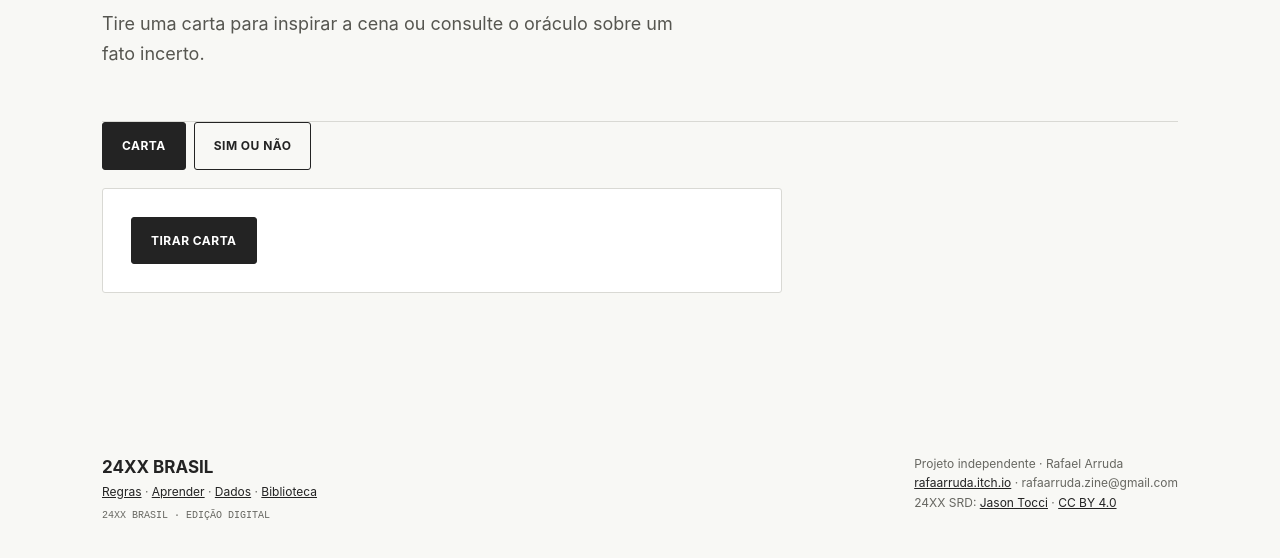
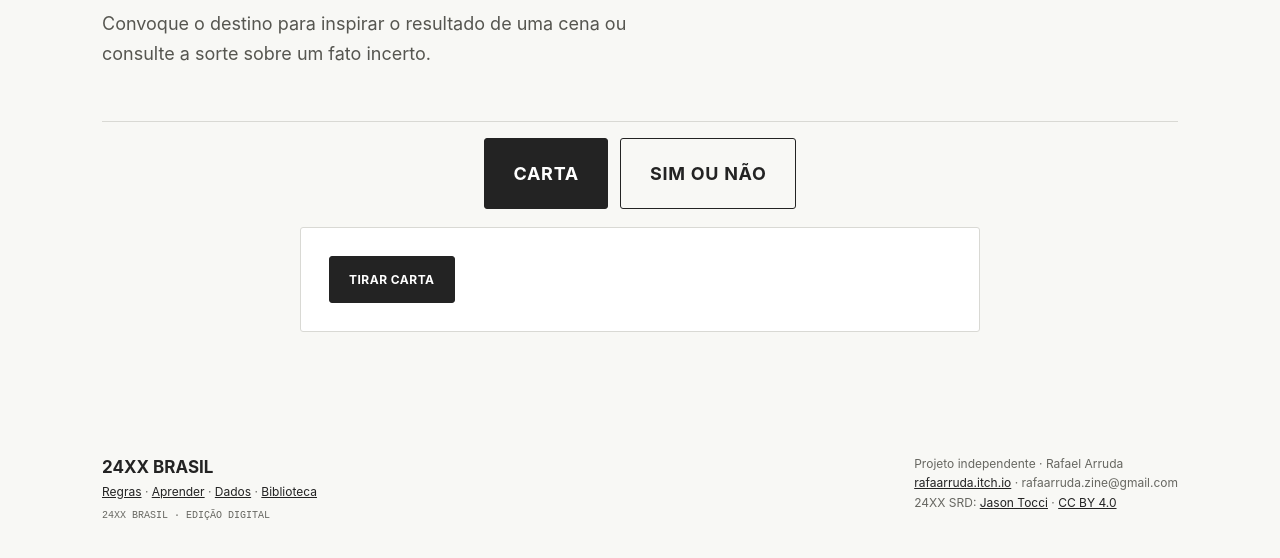
Before and after one commit to rafaarrudazine/24xx-brasil, a plain HTML site: page index.html in a window 1280 px wide. Both pictures are taken after a click on the link "ORÁCULO". Shown: the part 232-790 px from the top of the page. Drawn offline with Linux system fonts and the light colour scheme.

Commit message:
Ajusta o texto e os botões de modo do Oráculo

```diff
--- a/index.html
+++ b/index.html
@@ -207,9 +207,11 @@
  .search-box>div:first-child{gap:10px}
  .search-box>div:first-child>strong{font-size:clamp(11px,3.1vw,14px);line-height:1.3}
 }
-#oraculo .oracle-shell{max-width:680px;margin:0 0 48px}
+#oraculo .oracle-shell{max-width:680px;margin:0 auto 48px}
 #oraculo [hidden]{display:none!important}
 #oraculo .oracle-actions{display:flex;flex-wrap:wrap;gap:8px}
+#oraculo .oracle-modes{justify-content:center;gap:12px;padding-top:16px}
+#oraculo .oracle-modes .btn{font-size:18px;padding:19.5px 28.5px}
 #oraculo .oracle-panel{margin-top:18px;padding:clamp(14px,4vw,28px);border:1px solid var(--line);background:var(--white);border-radius:3px}
 #oraculo button{cursor:pointer}
 #oraculo [aria-disabled="true"]{cursor:wait;opacity:.65}
@@ -943,10 +945,10 @@
   <div class="wrap">
     <header class="page-title">
       <h1 id="oraculo-title">ORÁCULO.</h1>
-      <p class="lead">Tire uma carta para inspirar a cena ou consulte o oráculo sobre um fato incerto.</p>
+      <p class="lead">Convoque o destino para inspirar o resultado de uma cena ou consulte a sorte sobre um fato incerto.</p>
     </header>
     <div class="oracle-shell">
-      <div class="oracle-actions" role="group" aria-label="Modo do oráculo">
+      <div class="oracle-actions oracle-modes" role="group" aria-label="Modo do oráculo">
         <button class="btn" type="button" data-oracle-mode="carta" aria-pressed="true" aria-controls="oracle-card">Carta</button>
         <button class="btn ghost" type="button" data-oracle-mode="resposta" aria-pressed="false" aria-controls="oracle-answer">Sim ou não</button>
       </div>
```
